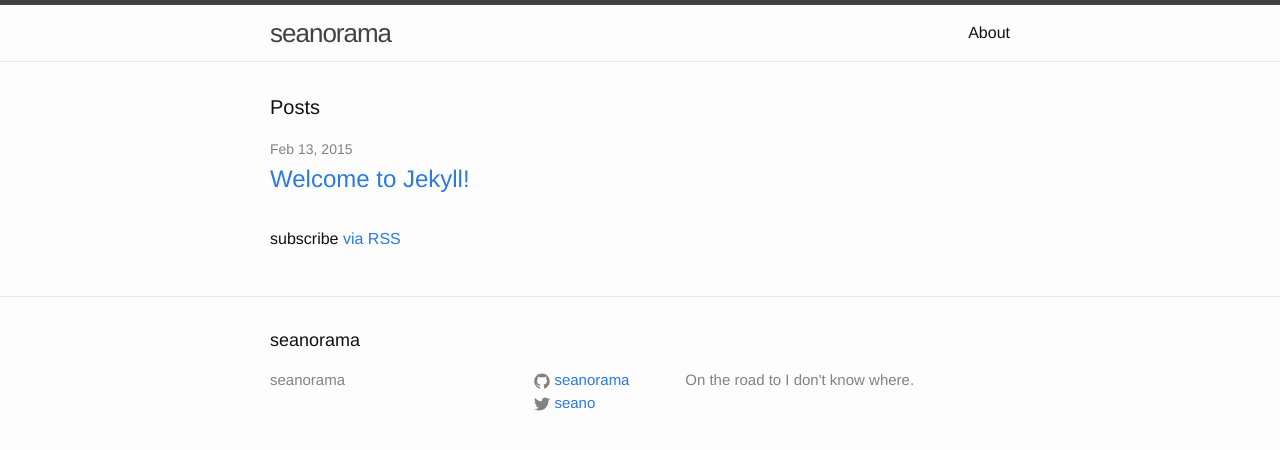
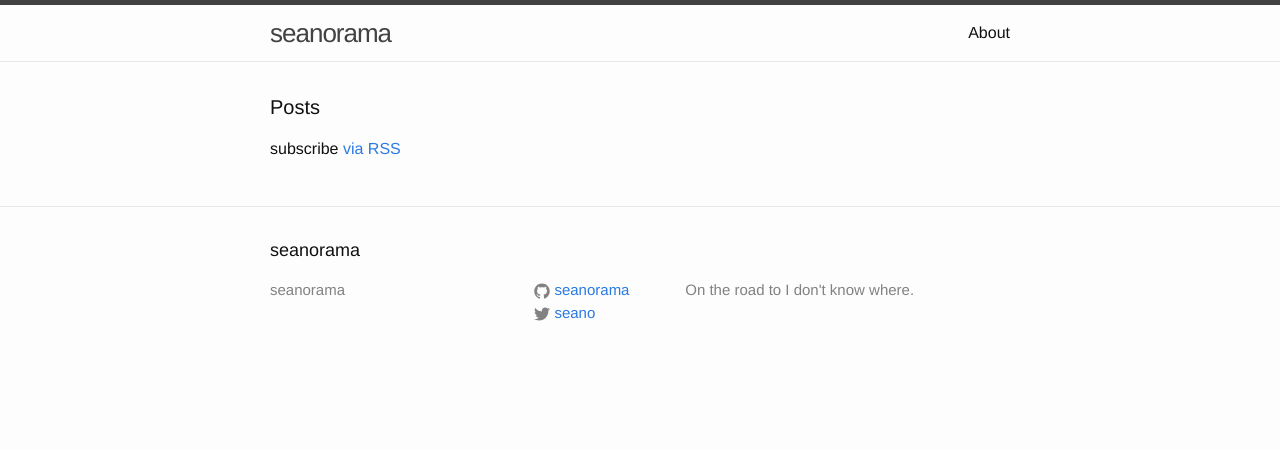
Before and after one commit to seanorama/seanorama.github.io, a Jekyll site: the page built from index.html, in a window 1280 px wide. Shown: the top 450 px of the page. Built offline with Jekyll 4.4.1, drawn with Linux system fonts in a browser that asks for light colours; a file with an impossible date is left out.

Commit message:
unpublished the default post

```diff
--- a/_posts/2015-02-13-welcome-to-jekyll.markdown
+++ b/_posts/2015-02-13-welcome-to-jekyll.markdown
@@ -1,9 +1,11 @@
 ---
 layout: post
-title:  "Welcome to Jekyll!"
-date:   2015-02-13 15:56:35
+title: "Welcome to Jekyll!"
+date: {}
 categories: jekyll update
+published: false
 ---
+
 You’ll find this post in your `_posts` directory. Go ahead and edit it and re-build the site to see your changes. You can rebuild the site in many different ways, but the most common way is to run `jekyll serve --watch`, which launches a web server and auto-regenerates your site when a file is updated.
 
 To add new posts, simply add a file in the `_posts` directory that follows the convention `YYYY-MM-DD-name-of-post.ext` and includes the necessary front matter. Take a look at the source for this post to get an idea about how it works.
```
